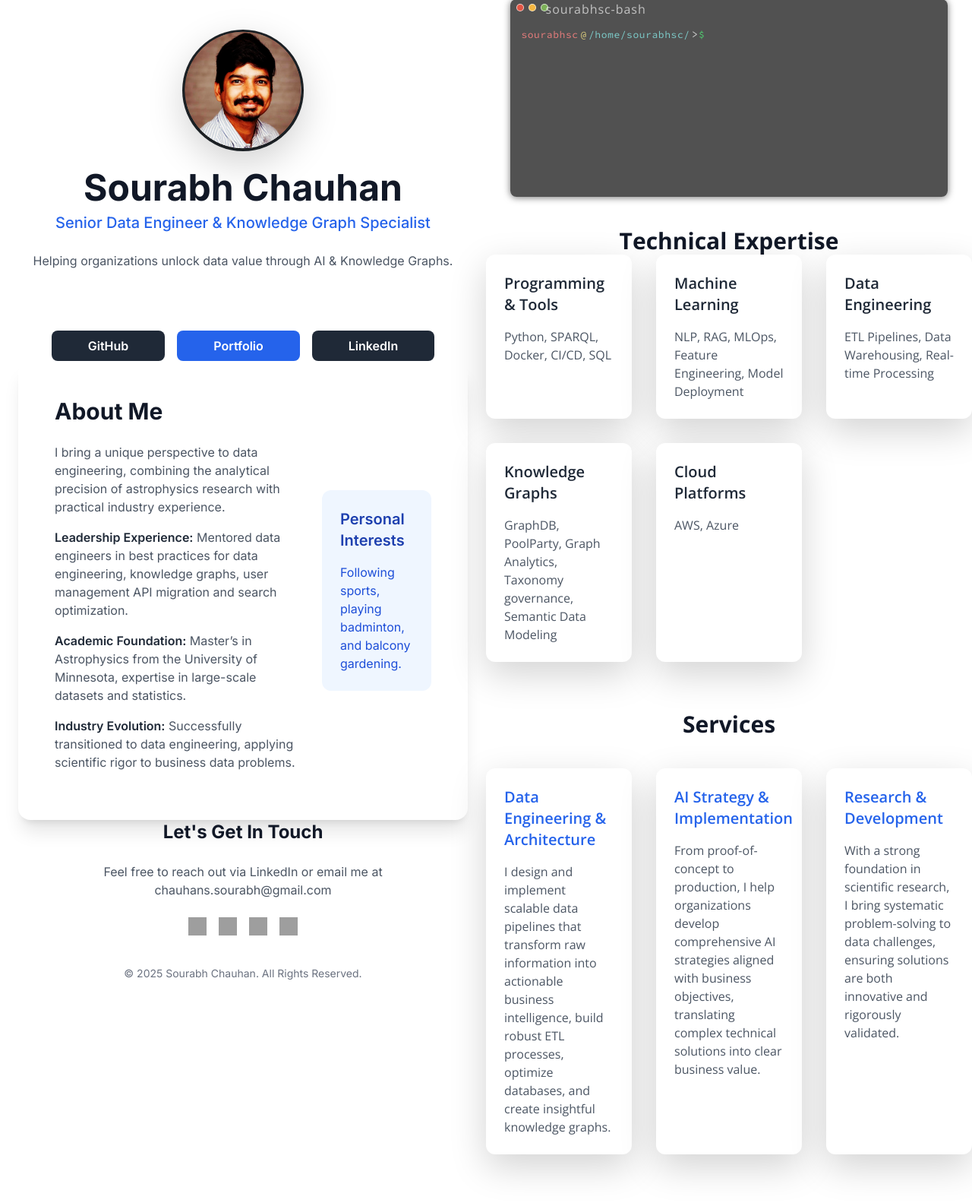
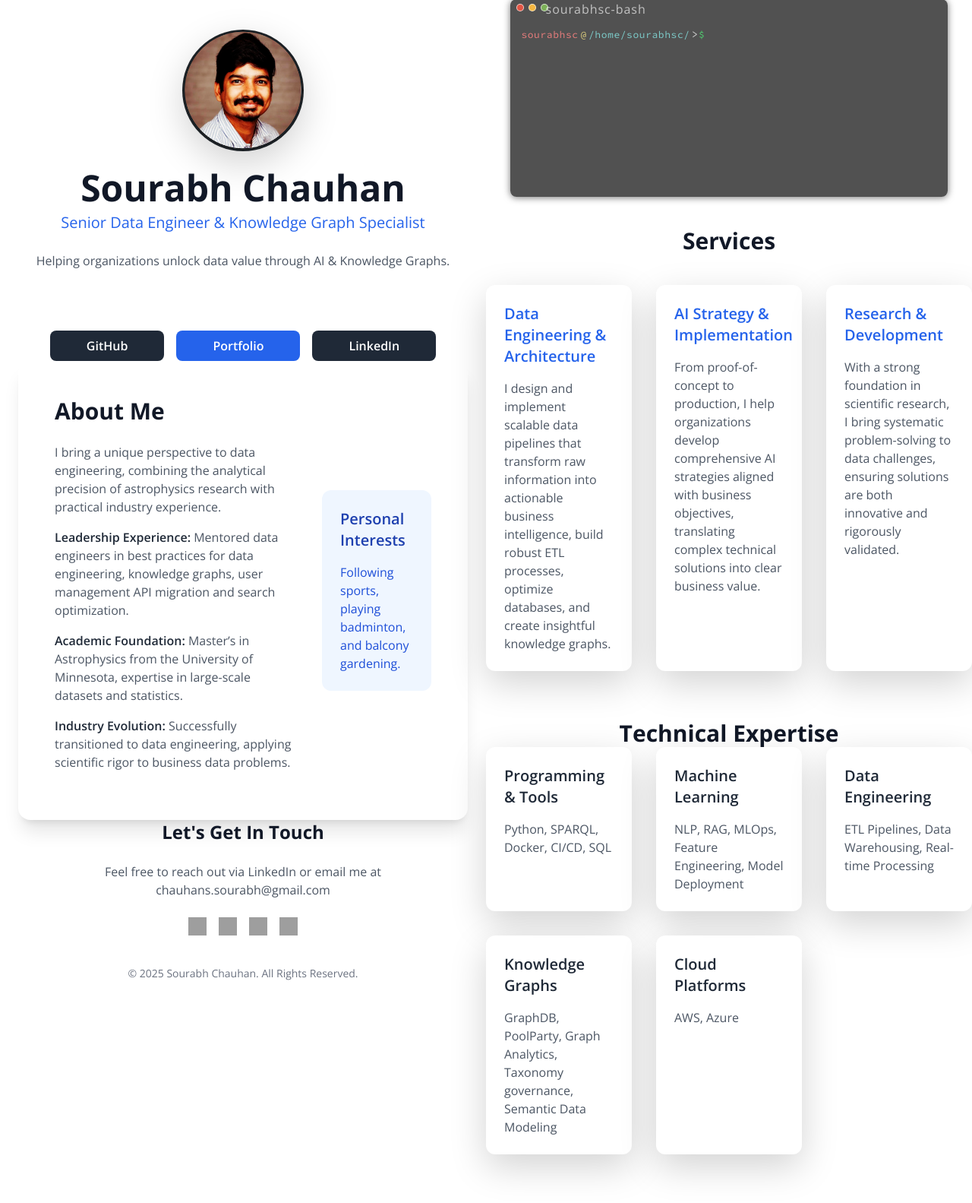
Before and after one commit to sourabhsc/portflolio-sc, a Flask app: page / in a window 1280 px wide. Shown: the part 121-1704 px from the top of the page at 76% size. Run offline with Flask 3, Linux system fonts and the light colour scheme; some libraries are stand-ins or nearby versions; grey boxes are pictures that could not be loaded.

Commit message:
switch expertise/services

```diff
--- a/portfolio-sc/templates/home.html
+++ b/portfolio-sc/templates/home.html
@@ -36,7 +36,7 @@
 
 
 
-    <div class="lg:w-1/2 w-full new-content-container">
+    <div class="lg:w-1/2 w-full">
 
     <!-- LEFT: dynamic image & terminal (50% width on lg) -->
         <div class="container mx-auto max-w-3xl px-4 sm:px-6 lg:px-8 py-10">
@@ -98,8 +98,8 @@
                 </div>
             </div>
         </section>
+        {% include 'partials/services.html' %}
         {% include 'partials/expertise.html' %}
-        {% include 'partials/services.html' %}
 
     </div>
 </div>
```
